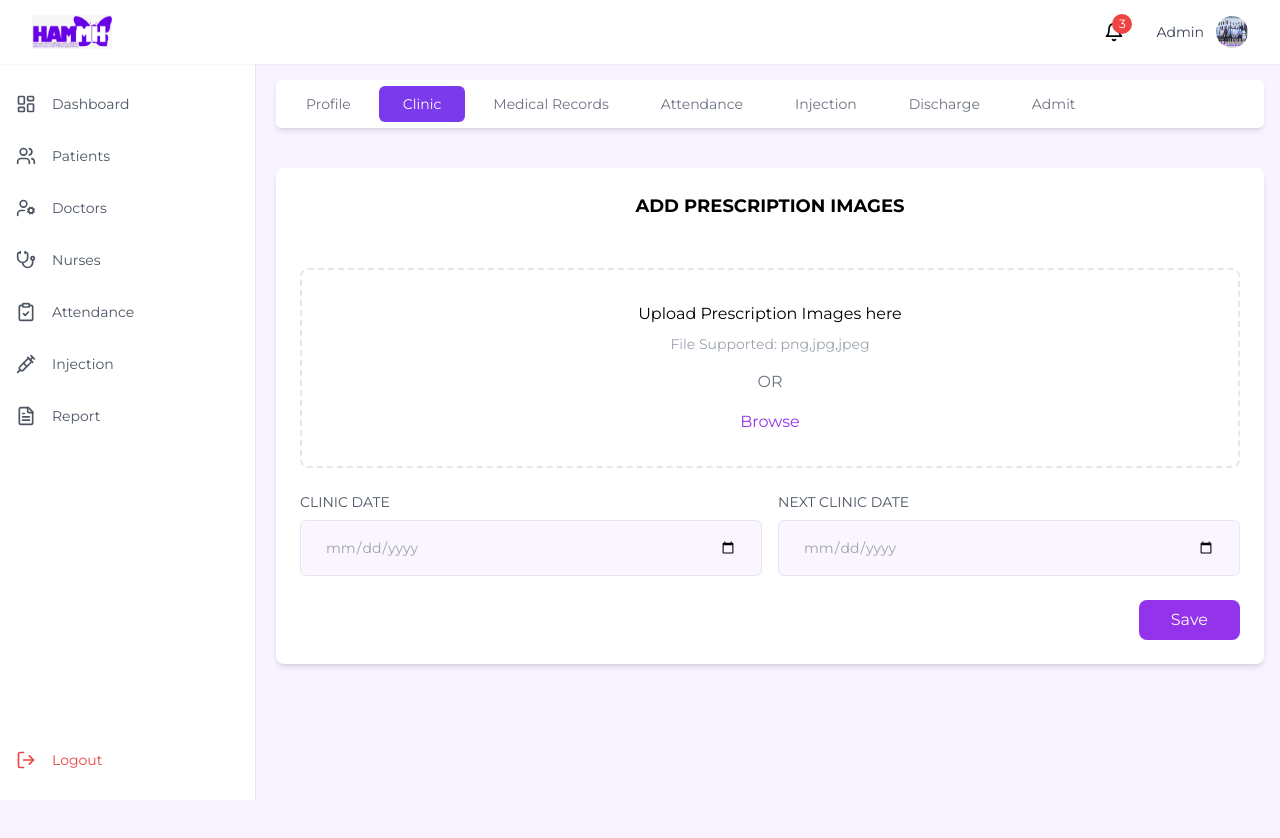
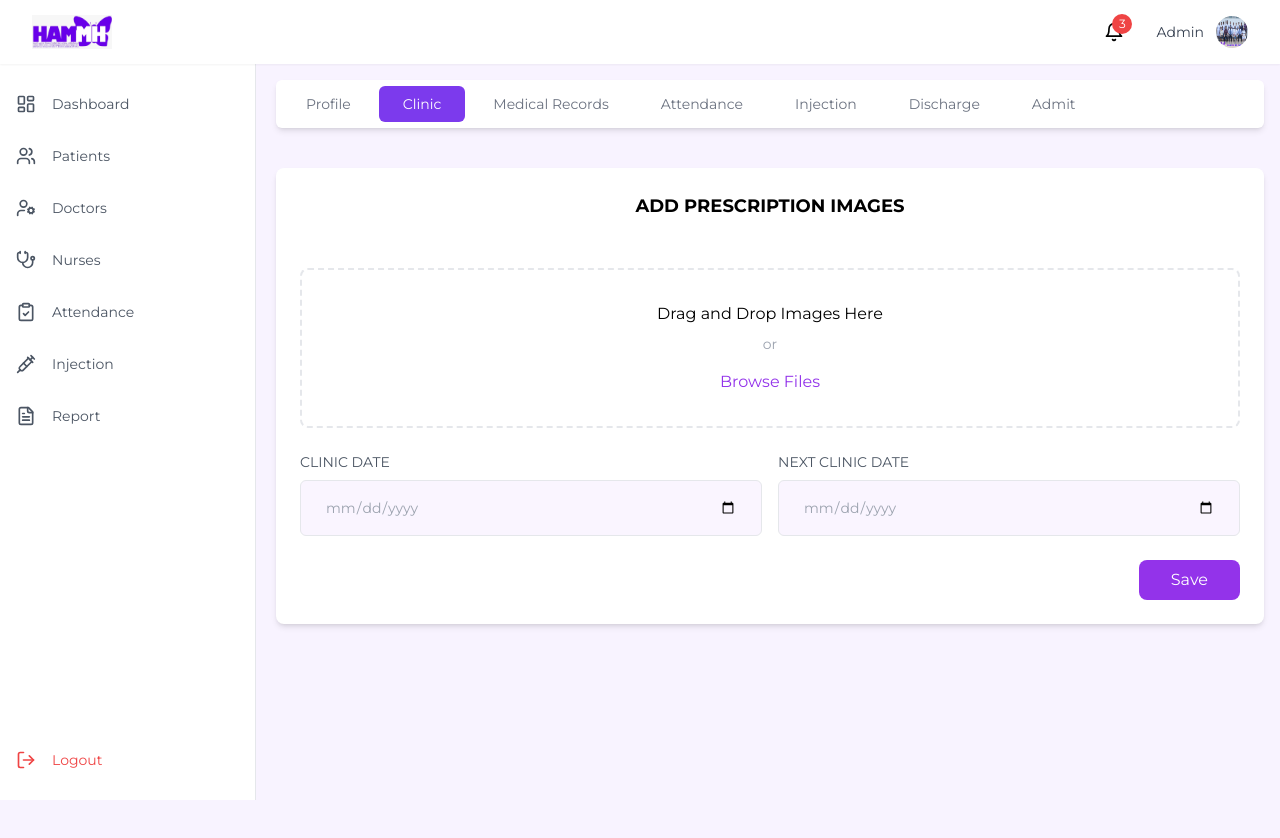
Before and after one commit to Rdilshan/HAMMH, a Next.js app: page /dashboard/patients/1/clinic in a window 1280 px wide. Shown: the top 838 px of the page. Built offline with nearby package versions, Linux system fonts and the light colour scheme.

Commit message:
drop and drage

```diff
--- a/src/app/dashboard/patients/[id]/clinic/page.tsx
+++ b/src/app/dashboard/patients/[id]/clinic/page.tsx
@@ -6,14 +6,37 @@ const PrescriptionUpload = () => {
   const [selectedFiles, setSelectedFiles] = useState<File[]>([]);
   const [clinicDate, setClinicDate] = useState('');
   const [nextClinicDate, setNextClinicDate] = useState('');
+  const [isDragging, setIsDragging] = useState(false);
 
   const handleFileUpload = (event: React.ChangeEvent<HTMLInputElement>) => {
     const files = event.target.files;
     if (files) {
-      setSelectedFiles([...selectedFiles, ...Array.from(files).filter(
-        (file) => file.type === 'image/png' || file.type === 'image/jpeg'
-      )]);
+      addFiles(Array.from(files));
     }
+  };
+
+  const addFiles = (files: File[]) => {
+    const validFiles = files.filter(
+      (file) => file.type === 'image/png' || file.type === 'image/jpeg'
+    );
+    setSelectedFiles([...selectedFiles, ...validFiles]);
+  };
+
+  const handleDragOver = (event: React.DragEvent<HTMLDivElement>) => {
+    event.preventDefault();
+    setIsDragging(true);
+  };
+
+  const handleDragLeave = () => {
+    setIsDragging(false);
+  };
+
+  const handleDrop = (event: React.DragEvent<HTMLDivElement>) => {
+    event.preventDefault();
+    setIsDragging(false);
+
+    const files = Array.from(event.dataTransfer.files);
+    addFiles(files);
   };
 
   const handleBrowseClick = () => {
@@ -64,7 +87,16 @@ const PrescriptionUpload = () => {
         </div>
 
         {/* Upload Area */}
-        <div className="border-2 border-dashed border-gray-200 rounded-lg p-8 text-center">
+        <div
+          className={`border-2 rounded-lg p-8 text-center ${
+            isDragging
+              ? 'border-purple-500 bg-purple-50'
+              : 'border-dashed border-gray-200'
+          }`}
+          onDragOver={handleDragOver}
+          onDragLeave={handleDragLeave}
+          onDrop={handleDrop}
+        >
           <input
             type="file"
             id="fileInput"
@@ -73,14 +105,13 @@ const PrescriptionUpload = () => {
             multiple
             onChange={handleFileUpload}
           />
-          <p className="text-black mb-2">Upload Prescription Images here</p>
-          <p className="text-sm text-gray-400 mb-4">File Supported: png,jpg,jpeg</p>
-          <p className="text-gray-500 mb-4">OR</p>
+          <p className="text-black mb-2">Drag and Drop Images Here</p>
+          <p className="text-sm text-gray-400 mb-4">or</p>
           <button
             onClick={handleBrowseClick}
             className="text-purple-600 hover:text-purple-700 font-medium"
           >
-            Browse
+            Browse Files
           </button>
         </div>
 
```
